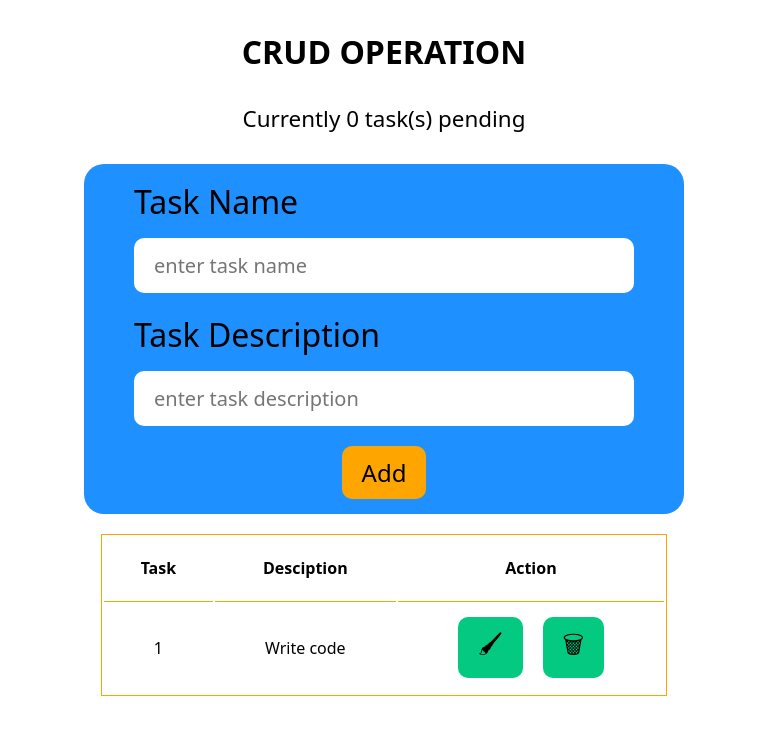
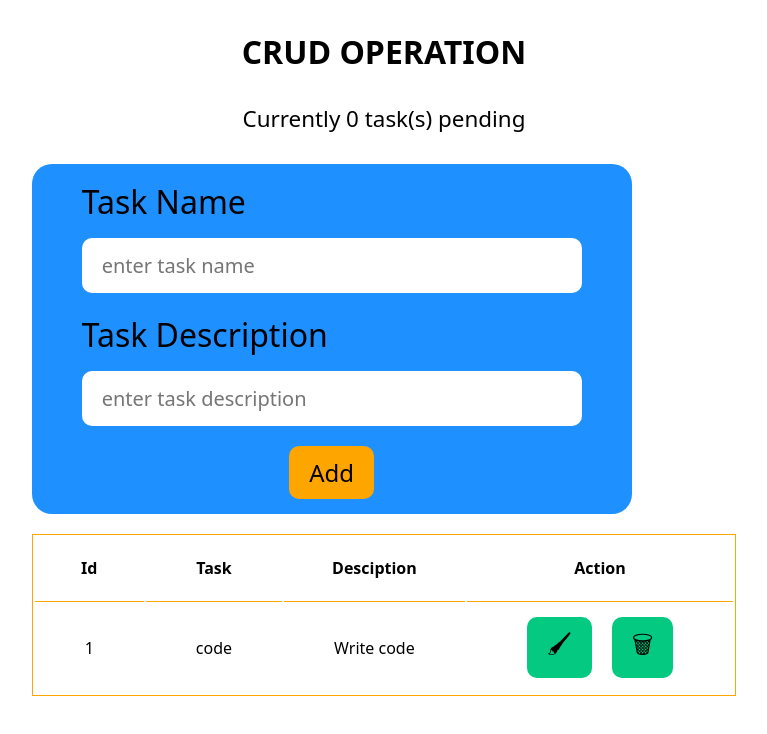
Before and after one commit to sivarajagopalans/CRUD-using-Redux, a React (Vite) app: page / in a window 1280 px wide. Shown: the top 734 px of the page, without its empty margins (256-1023 px from the left). Built offline with nearby package versions, Linux system fonts and the light colour scheme.

Commit message:
modify task table

```diff
--- a/src/components/TaskList.jsx
+++ b/src/components/TaskList.jsx
@@ -2,11 +2,11 @@ import React, { useState } from 'react'
 import { UpdateTasks } from './UpdateTasks';
 
 export const TaskList = () => {
-    const [updateTaskBtn,setUpdateTaskBtn]=useState(false);
-    const updateTask=()=>{
+    const [updateTaskBtn, setUpdateTaskBtn] = useState(false);
+    const updateTask = () => {
         setUpdateTaskBtn(true);
     }
-    const deleteTask=()=>{
+    const deleteTask = () => {
         console.log("deleteTask");
     }
     return (
@@ -14,6 +14,7 @@ export const TaskList = () => {
             <table>
                 <thead>
                     <tr>
+                        <th>Id</th>
                         <th>Task</th>
                         <th>Desciption</th>
                         <th>Action</th>
@@ -22,15 +23,16 @@ export const TaskList = () => {
                 <tbody>
                     <tr>
                         <td>1</td>
+                        <td>code</td>
                         <td>Write code</td>
                         <td className='action-btn'>
-                        <button onClick={()=>{updateTask()}}>🖌</button>
-                        <button onClick={()=>{deleteTask()}}>🗑</button></td>
+                            <button onClick={() => { updateTask() }}>🖌</button>
+                            <button onClick={() => { deleteTask() }}>🗑</button></td>
                     </tr>
                 </tbody>
             </table>
-        {updateTaskBtn &&  <div className='box-transform'>
-                <UpdateTasks close={setUpdateTaskBtn}/>
+            {updateTaskBtn && <div className='box-transform'>
+                <UpdateTasks close={setUpdateTaskBtn} />
             </div>}
         </div>
     )
```
Lines whose indentation alone changed are shown as unchanged.
